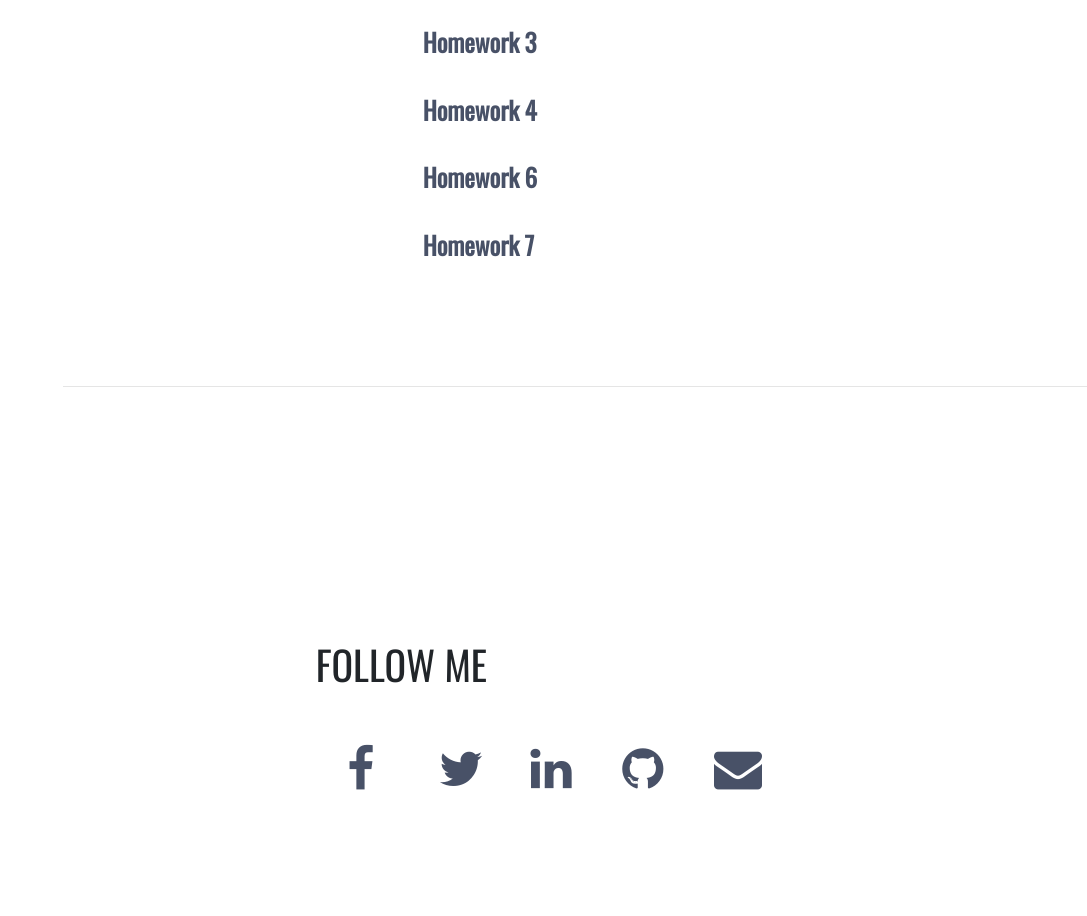
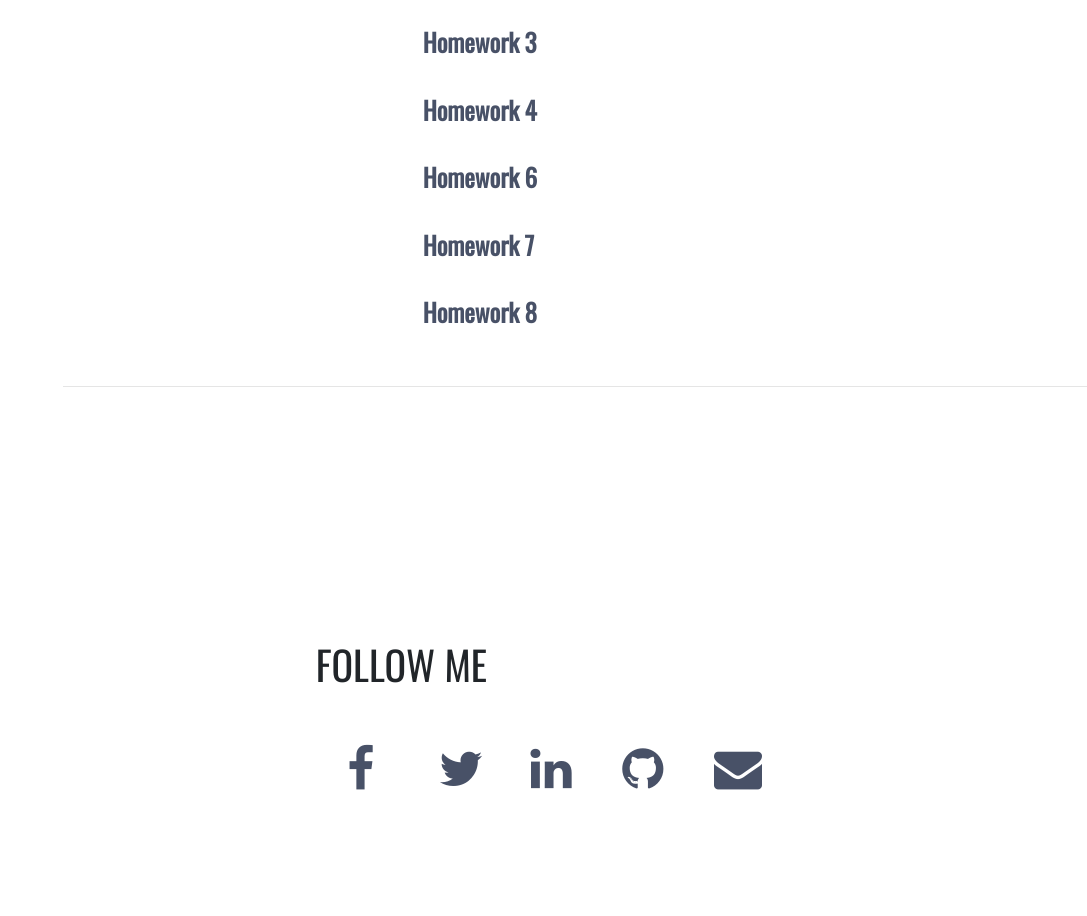
Before and after one commit to MarittyaKeu/GuiProgramming1, a website: page index.html in a window 1280 px wide. Shown: the part 1673-2589 px from the top of the page, without its empty margins (193-1280 px from the left). Drawn offline with nearby package versions, Linux system fonts and the light colour scheme.

Commit message:
Updated link to hw8

```diff
--- a/index.html
+++ b/index.html
@@ -81,6 +81,7 @@ and an introduction to web development using basic web development techniques
                 <li><a href="#">Homework 4</a></li>
                 <li><a href="./hw6/index.html" target="_blank">Homework 6</a></li>
                 <li><a href="./hw7/index.html" target="_blank">Homework 7</a></li>
+                <li><a href="./hw8/index.html" target="_blank">Homework 8</a></li>
               </ul>
             </div>
           </section>
```
